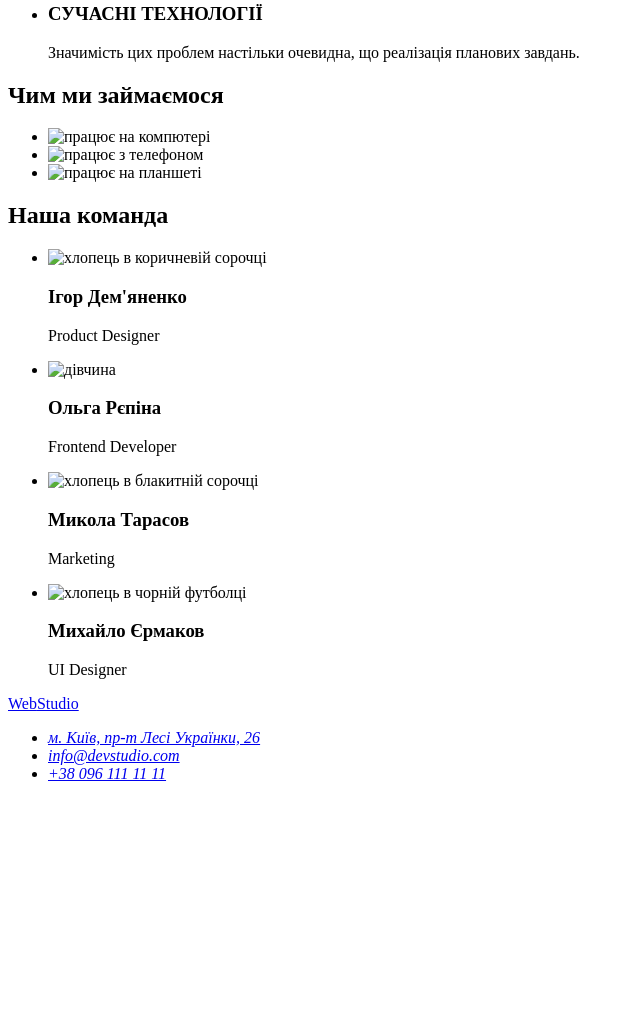
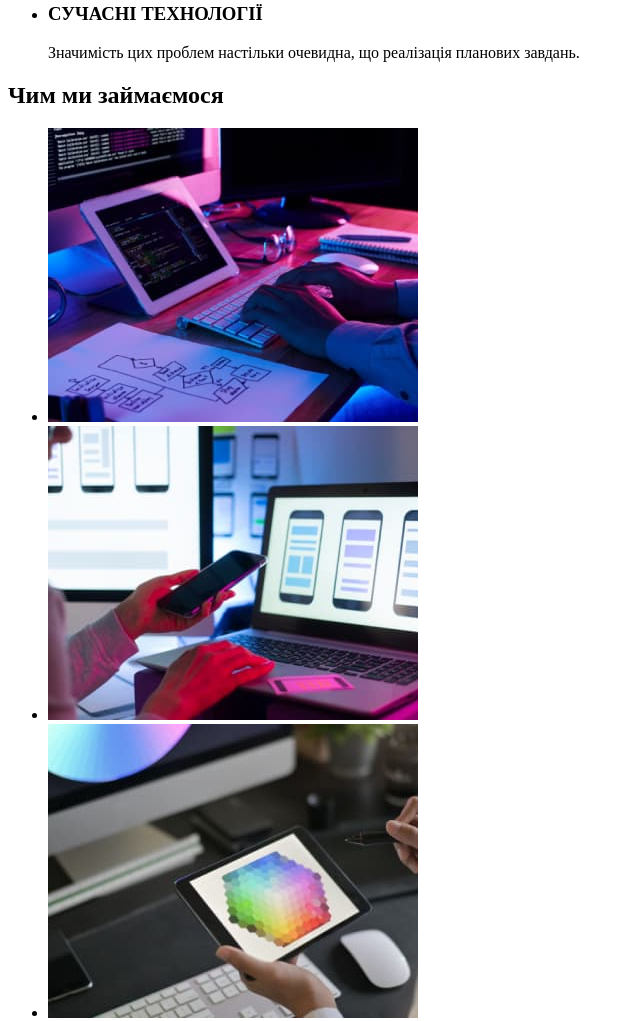
Before and after one commit to solannikovaoksana/-tutorial, a plain HTML site: page index.html in a window 1280 px wide. Shown: the part 532-1553 px from the top of the page, without its empty margins (0-640 px from the left). Before the commit the page ends 1331 px from the top, so only its background shows below. Drawn offline with Linux system fonts and the light colour scheme.

Commit message:
додала фото

```diff
--- a/index.html
+++ b/index.html
@@ -15,7 +15,7 @@
       <a href=" ./index.html"><span class="logo">Web</span><span class="hlogo">Studio</span> </a>
       <ul>
         <li><a href="./index.html">Студія</a></li>
-        <li><a href="./portfolio.html">Портфоліо</a></li>
+        <li><a href="">Портфоліо</a></li>
         <li><a href="#">Контакти</a></li>
       </ul>
     </nav>
@@ -57,30 +57,30 @@
     <section>
       <h2>Чим ми займаємося</h2>
       <ul>
-        <li><img src="./image/computer.jpg" alt="працює на компютері" width="370" height="294"></li>
-        <li><img src="./image/phone.jpg" alt="працює з телефоном" width="370" height="294"></li>
-        <li><img src="./image/tabiet.jpg" alt="працює на планшеті" width="370" height="294"></li>
+        <li><img src="./images/computer.jpg" alt="працює на компютері" width="370" height="294"></li>
+        <li><img src="./images/phone.jpg" alt="працює з телефоном" width="370" height="294"></li>
+        <li><img src="./images/tabiet.jpg" alt="працює на планшеті" width="370" height="294"></li>
       </ul>
     </section>
     <section>
       <h2>Наша команда</h2>
       <ul>
-        <li><img src="./image/igor.jpg" alt="хлопець в коричневій сорочці" width="270" height="260">
+        <li><img src="./images/igor.jpg alt=" хлопець в коричневій сорочці" width="270" height="260">
           <h3>Ігор
             Дем'яненко</h3>
           <p>Product Designer</p>
         </li>
-        <li><img src="./image/olga.jpg" alt="дівчина" width="270" height="260">
+        <li><img src="./images/olga.jpg" alt="дівчина" width="270" height="260">
           <h3>Ольга
             Рєпіна</h3>
           <p>Frontend Developer</p>
         </li>
-        <li><img src="./image/mikola.jpg" alt="хлопець в блакитній сорочці" width="270" height="260">
+        <li><img src="./images/mikola.jpg" alt="хлопець в блакитній сорочці" width="270" height="260">
           <h3>Микола
             Тарасов</h3>
           <p>Marketing</p>
         </li>
-        <li><img src="./image/mihaylo.jpg" alt="хлопець в чорній футболці" width="270" height="260">
+        <li><img src="./images/mihaylo.jpg" alt="хлопець в чорній футболці" width="270" height="260">
           <h3>Михайло
             Єрмаков</h3>
           <p>UI Designer</p>
```
Also changed, not shown: images/computer.jpg (added), images/igor.jpg (added), images/mihaylo.jpg (added), images/mikola.jpg (added), images/olga.jpg (added), images/phone.jpg (added), images/tabiet.jpg (added).
